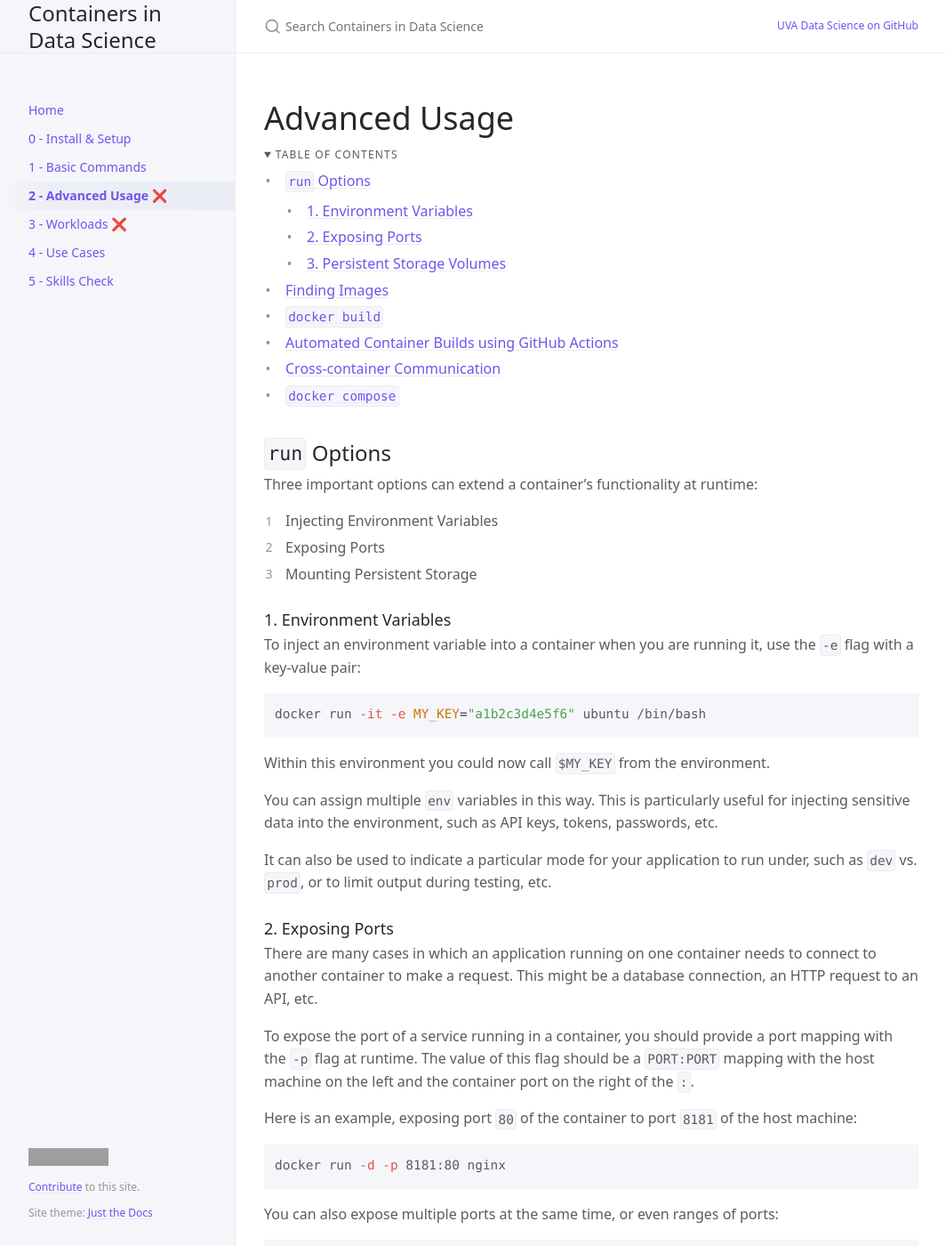
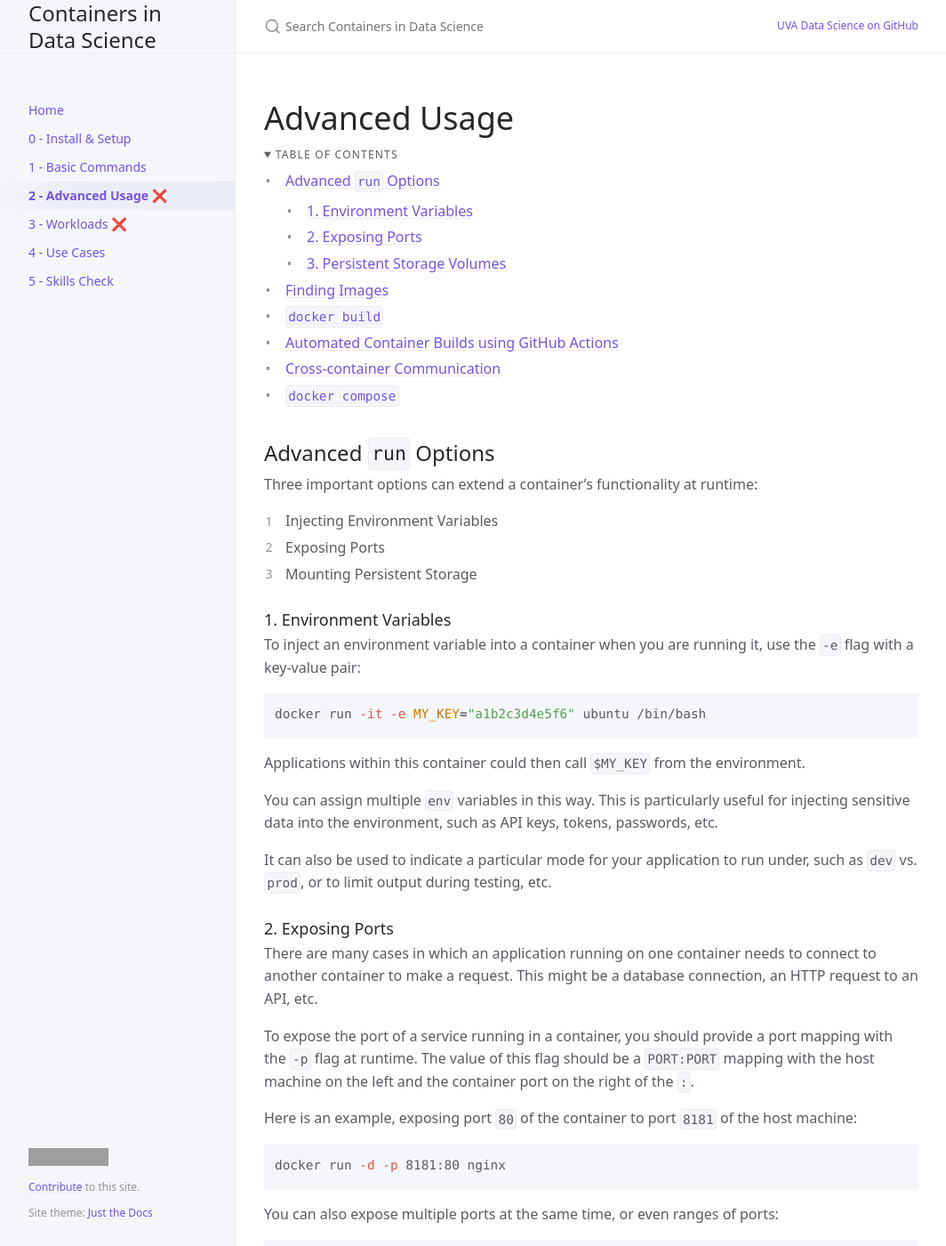
Before and after one commit to UVADS/container-basics, a Jekyll site: the page built from docs/advanced-commands.md, in a window 1280 px wide and 1400 px high. Shown: the whole window at 89% size, without its empty margins (107-1171 px from the left). Built offline with Jekyll 4.4.1, drawn with Linux system fonts in a browser that asks for light colours; cached includes are drawn as plain includes; grey boxes are pictures that could not be loaded.

````diff
--- a/docs/advanced-commands.md
+++ b/docs/advanced-commands.md
@@ -18,7 +18,7 @@ last_modified_date: "2025-06-12 02:13AM"
 {:toc}
 </details>
 
-## `run` Options
+## Advanced `run` Options
 
 Three important options can extend a container's functionality at runtime:
 
@@ -34,7 +34,7 @@ To inject an environment variable into a container when you are running it, use
 docker run -it -e MY_KEY="a1b2c3d4e5f6" ubuntu /bin/bash
 ```
 
-Within this environment you could now call `$MY_KEY` from the environment.
+Applications within this container could then call `$MY_KEY` from the environment.
 
 You can assign multiple `env` variables in this way. This is particularly useful for injecting sensitive data into the environment, such as API keys, tokens, passwords, etc.
 
````
